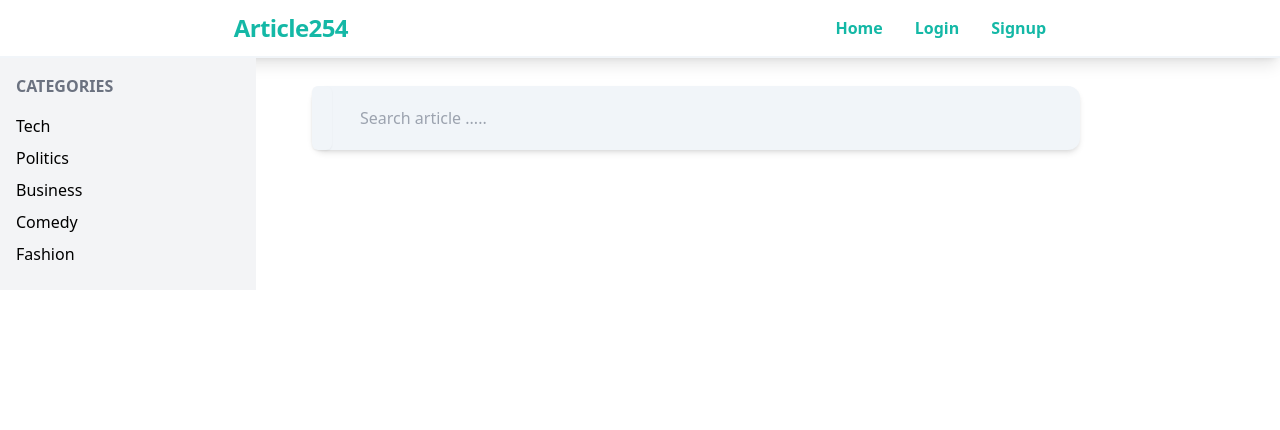
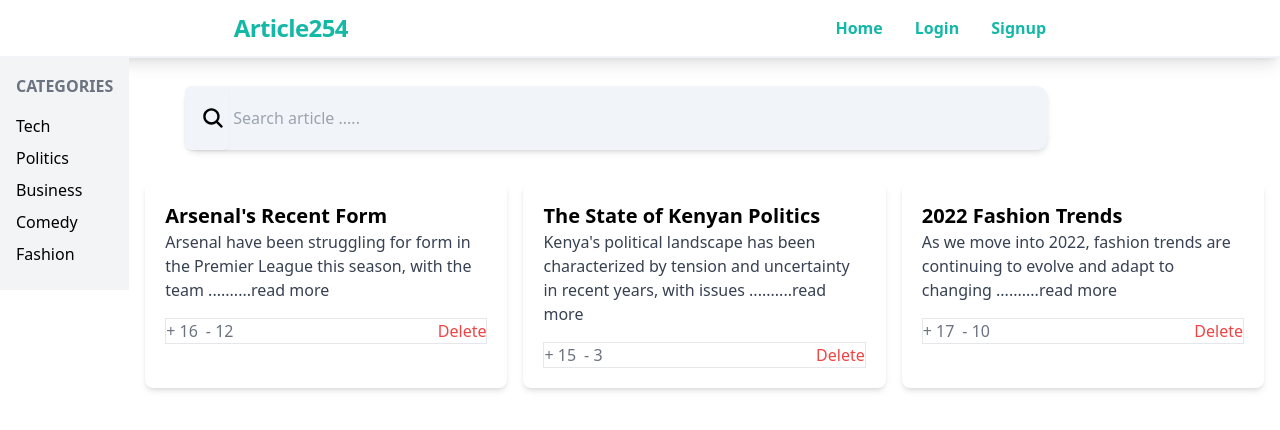
Before and after one commit to phase-4-group-15/front-end-phase-4, a React (Create React App) app: page /articles in a window 1280 px wide. Shown: the top 430 px of the page. Built offline with nearby package versions, Linux system fonts and the light colour scheme; data requests are answered from the project's data file.

Commit message:
added json server to test the functionalities

```diff
--- a/db.json
+++ b/db.json
@@ -0,0 +1,28 @@
+{
+  "articles": [
+    {
+      "id": 1,
+      "title": "Arsenal's Recent Form",
+      "category": "Sports",
+      "description": "Arsenal have been struggling for form in the Premier League this season, with the team currently sitting mid-table. Despite some promising performances in the Europa League, manager Mikel Arteta will need to find a way to get the team firing in the league if they want to compete for a top-four finish.",
+      "likes": 16,
+      "dislikes": 12
+    },
+    {
+      "id": 2,
+      "title": "The State of Kenyan Politics",
+      "category": "Politics",
+      "description": "Kenya's political landscape has been characterized by tension and uncertainty in recent years, with issues such as corruption, ethnic tensions, and the COVID-19 pandemic all playing a role. The upcoming general elections in 2022 will be a crucial moment for the country, with many hoping for a peaceful and fair process that can set Kenya on a path towards stability and progress.",
+      "likes": 15,
+      "dislikes": 3
+    },
+    {
+      "id": 3,
+      "title": "2022 Fashion Trends",
+      "category": "Fashion",
+      "description": "As we move into 2022, fashion trends are continuing to evolve and adapt to changing social and cultural contexts. Sustainable and ethical fashion remains a growing movement, with more and more brands prioritizing responsible sourcing and production. Other trends for the year include bold, colorful prints and statement pieces, as well as a continued focus on comfort and versatility in clothing.",
+      "likes": 17,
+      "dislikes": 10
+    }
+  ]
+}
--- a/src/components/App.js
+++ b/src/components/App.js
@@ -5,6 +5,7 @@ import Navbar from './Navbar';
 import { Routes , Route, useNavigate} from 'react-router-dom'
 import React, { useState, useEffect } from 'react'
 import ArticlesPage from '../pages/ArticlesPage';
+import ArticleReadPage from '../pages/ArticleReadPage';
 function App() {
 
   const [isAuthenticated, setIsAuthenticated] = useState(true);
@@ -19,6 +20,7 @@ function App() {
           {isAuthenticated && (
             <>
               <Route path="/articles" element={<ArticlesPage />} />
+              <Route  path='/articles/:id' element={< ArticleReadPage/>}/>
             </>
           )}
         </Routes>
--- a/src/components/ArticlesCardList.js
+++ b/src/components/ArticlesCardList.js
@@ -1,9 +1,69 @@
+import { useState, useEffect } from "react";
+import { Link } from "react-router-dom";
+
+import { useNavigate} from "react-router-dom"
+
 const ArticlesCardList = () => {
-    return (
-        <div className="">
+    const navigate = useNavigate()
 
+  const [articles, setArticles] = useState([]);
+
+  useEffect(() => {
+    fetch('http://localhost:3004/articles')
+      .then(response => response.json())
+      .then(data => setArticles(data))
+      .catch(error => console.log(error))
+  }, []);
+
+  const handleLike = (id) => {
+    fetch(`http://localhost:3004/articles/${id}`, {
+      method: 'PATCH',
+      headers: { 'Content-Type': 'application/json' },
+      body: JSON.stringify({ likes: articles.find(article => article.id === id).likes + 1 })
+    })
+      .then(response => response.json())
+      .then(data => setArticles(articles.map(article => article.id === data.id ? data : article)))
+      .catch(error => console.log(error))
+  }
+
+  const handleDislike = (id) => {
+    fetch(`http://localhost:3004/articles/${id}`, {
+      method: 'PATCH',
+      headers: { 'Content-Type': 'application/json' },
+      body: JSON.stringify({ dislikes: articles.find(article => article.id === id).dislikes - 1 })
+    })
+      .then(response => response.json())
+      .then(data => setArticles(articles.map(article => article.id === data.id ? data : article)))
+      .catch(error => console.log(error))
+  }
+
+  const handleDelete = (id) => {
+    fetch(`http://localhost:3004/articles/${id}`, { method: 'DELETE' })
+      .then(response => response.json())
+      .then(data => setArticles(articles.filter(article => article.id !== id)))
+      .catch(error => console.log(error))
+  }
+
+  return (
+    <div className="grid grid-cols-3 gap-4 p-4">
+      {articles.map(article => (
+        <div key={article.id} className="bg-white rounded-lg shadow-md p-5 relative">
+          <h2 className="text-xl font-semibold cursor-pointer hover:text-blue-500" onClick={() => navigate(`/articles/${article.id}`)}>{article.title}</h2>
+          <p className="text-gray-700 mb-4">{`${article.description.split(' ').slice(0, 15).join(' ')}  ..........read more`}</p>
+          <div className="">
+            <div className="flex justify-between   border">
+                <div className="flex justify-around">
+                <button className="text-gray-500 hover:text-blue-500 mr-2" onClick={() => handleLike(article.id)}>+ {article.likes}</button>
+                <button className="text-gray-500 hover:text-red-500 mr-2" onClick={() => handleDislike(article.id)}>- {article.dislikes}</button>
+                </div>
+            <button className="text-red-500 hover:text-red-500 " onClick={() => handleDelete(article.id)}>Delete</button>
+            </div>
+          </div>
         </div>
-     );
+
+      ))}
+    </div>
+  );
 }
 
-export default ArticlesCardList;
+export default ArticlesCardList
```
